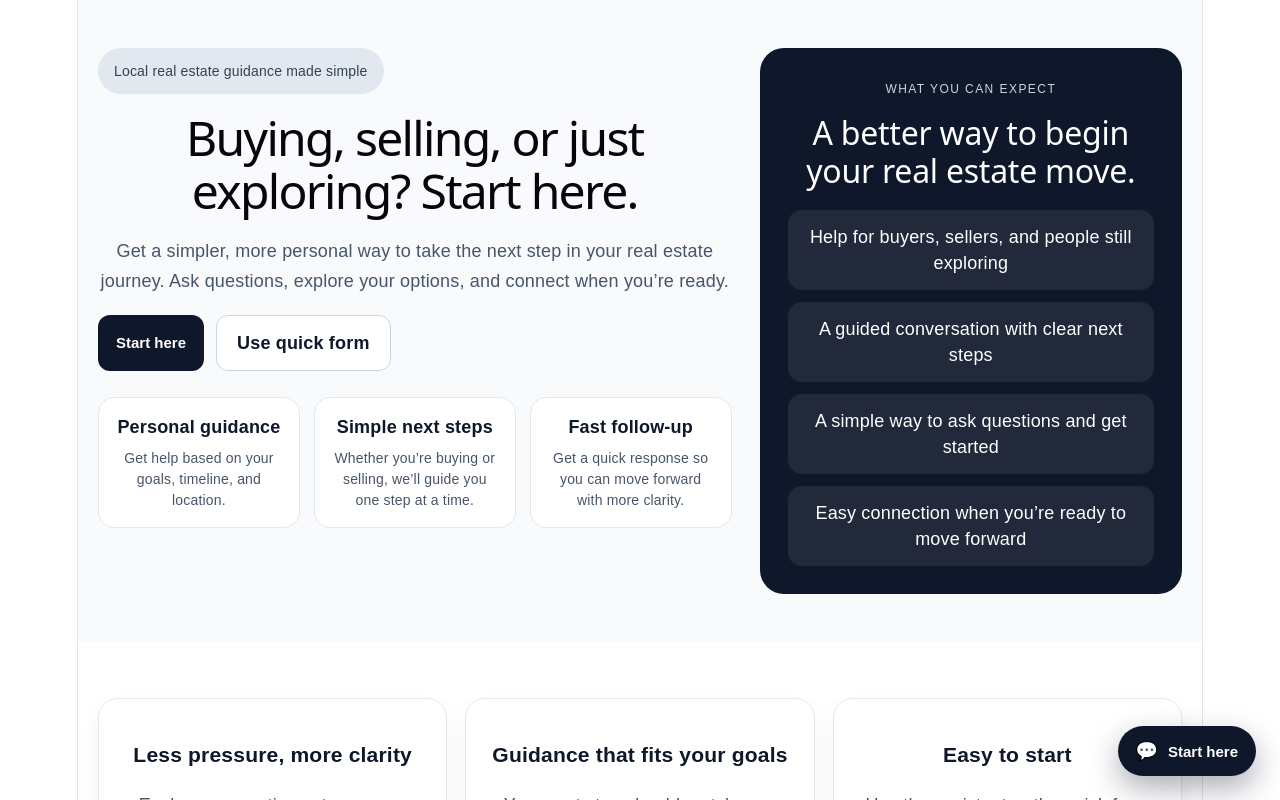
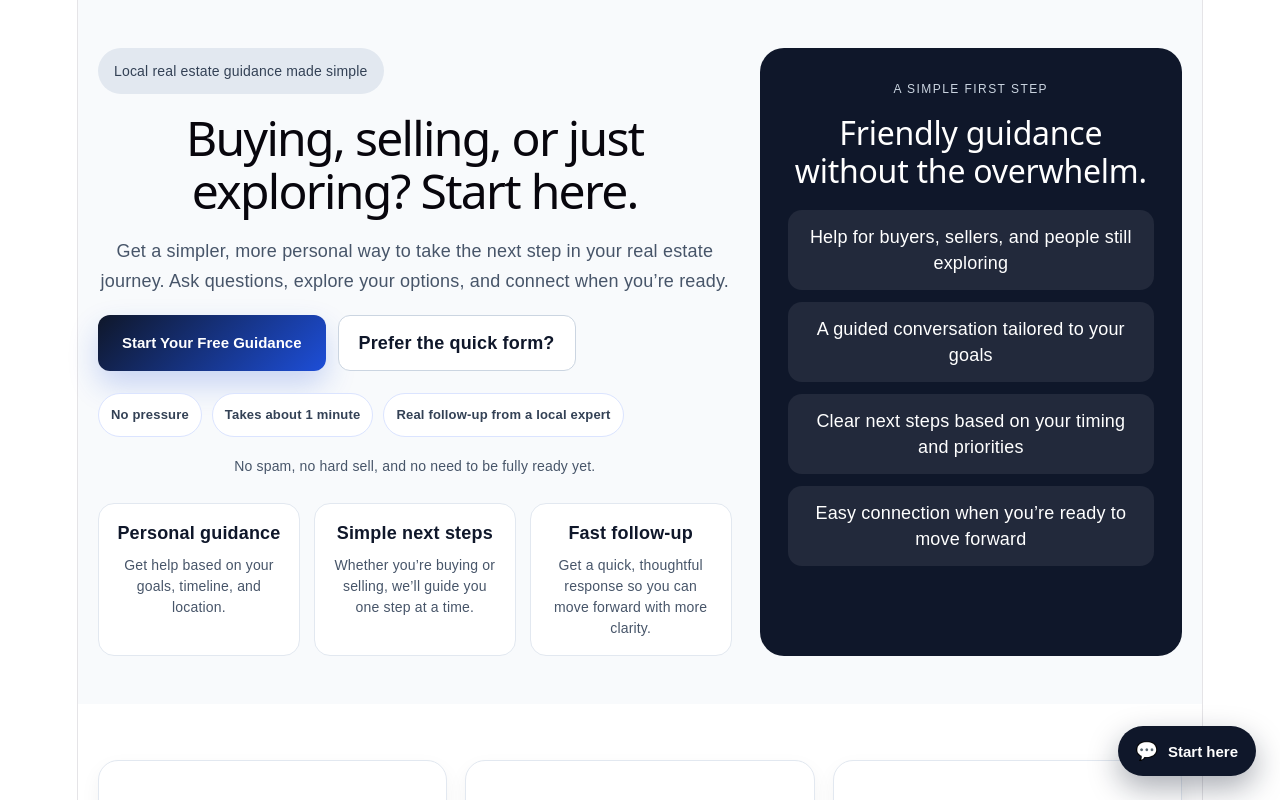
Before and after one commit to gugudujn/real-estate-leads, a React (Vite) app: page / in a window 1280 px wide. Shown: the top 800 px of the page. Built offline with nearby package versions, Linux system fonts and the light colour scheme.

Commit message:
ux improvements

```diff
--- a/src/App.jsx
+++ b/src/App.jsx
@@ -549,6 +549,7 @@ function App() {
             <button
               style={{
                 ...styles.primaryButton,
+                ...styles.primaryButtonHero,
                 ...(isMobile ? styles.primaryButtonMobile : {}),
               }}
               onClick={() => {
@@ -556,12 +557,27 @@ function App() {
                 setChatStarted(false);
               }}
             >
-              Start here
+              Start Your Free Guidance
             </button>
             <a href="#backup-form" style={styles.linkButtonSecondary}>
-              Use quick form
+              Prefer the quick form?
             </a>
           </div>
+
+          <div
+            style={{
+              ...styles.trustRow,
+              ...(isMobile ? styles.trustRowMobile : {}),
+            }}
+          >
+            <div style={styles.trustPill}>No pressure</div>
+            <div style={styles.trustPill}>Takes about 1 minute</div>
+            <div style={styles.trustPill}>Real follow-up from a local expert</div>
+          </div>
+
+          <p style={styles.reassuranceText}>
+            No spam, no hard sell, and no need to be fully ready yet.
+          </p>
 
           <div
             style={{
@@ -585,7 +601,8 @@ function App() {
             <div style={styles.featureCard}>
               <strong>Fast follow-up</strong>
               <p style={styles.featureText}>
-                Get a quick response so you can move forward with more clarity.
+                Get a quick, thoughtful response so you can move forward with
+                more clarity.
               </p>
             </div>
           </div>
@@ -597,24 +614,24 @@ function App() {
             ...(isMobile ? styles.heroPanelMobile : {}),
           }}
         >
-          <p style={styles.heroPanelLabel}>What you can expect</p>
+          <p style={styles.heroPanelLabel}>A simple first step</p>
           <h2
             style={{
               ...styles.heroPanelTitle,
               ...(isMobile ? styles.heroPanelTitleMobile : {}),
             }}
           >
-            A better way to begin your real estate move.
+            Friendly guidance without the overwhelm.
           </h2>
           <div style={styles.heroPanelList}>
             <div style={styles.heroPanelItem}>
               Help for buyers, sellers, and people still exploring
             </div>
             <div style={styles.heroPanelItem}>
-              A guided conversation with clear next steps
+              A guided conversation tailored to your goals
             </div>
             <div style={styles.heroPanelItem}>
-              A simple way to ask questions and get started
+              Clear next steps based on your timing and priorities
             </div>
             <div style={styles.heroPanelItem}>
               Easy connection when you’re ready to move forward
@@ -815,6 +832,11 @@ function App() {
                     ? `Progress ${progress}%`
                     : "Ready when you are"}
               </div>
+              {!chatStarted ? (
+                <div style={styles.assistantIntroText}>
+                  Friendly, no-pressure guidance for your next move.
+                </div>
+              ) : null}
             </div>
             <div style={styles.assistantHeaderActions}>
               <button
@@ -1114,6 +1136,30 @@ const styles = {
     border: "1px solid #cbd5e1",
     fontWeight: "bold",
   },
+  trustRow: {
+    display: "flex",
+    gap: "10px",
+    flexWrap: "wrap",
+    marginTop: "4px",
+  },
+  trustRowMobile: {
+    gap: "8px",
+  },
+  trustPill: {
+    backgroundColor: "#ffffff",
+    color: "#334155",
+    border: "1px solid #dbe4ff",
+    borderRadius: "999px",
+    padding: "8px 12px",
+    fontSize: "13px",
+    fontWeight: "bold",
+  },
+  reassuranceText: {
+    margin: 0,
+    color: "#475569",
+    fontSize: "14px",
+    lineHeight: 1.6,
+  },
   featureGrid: {
     display: "grid",
     gridTemplateColumns: "repeat(3, 1fr)",
@@ -1280,6 +1326,11 @@ const styles = {
     fontWeight: "bold",
     cursor: "pointer",
     fontSize: "15px",
+  },
+  primaryButtonHero: {
+    background: "linear-gradient(135deg, #0f172a 0%, #1d4ed8 100%)",
+    boxShadow: "0 14px 30px rgba(29, 78, 216, 0.22)",
+    padding: "16px 24px",
   },
   primaryButtonMobile: {
     width: "100%",
@@ -1372,6 +1423,13 @@ const styles = {
   assistantSubTitleMobile: {
     fontSize: "12px",
   },
+  assistantIntroText: {
+    marginTop: "8px",
+    color: "#475569",
+    fontSize: "12px",
+    lineHeight: 1.5,
+    maxWidth: "240px",
+  },
   assistantHeaderActions: {
     display: "flex",
     alignItems: "center",
```
